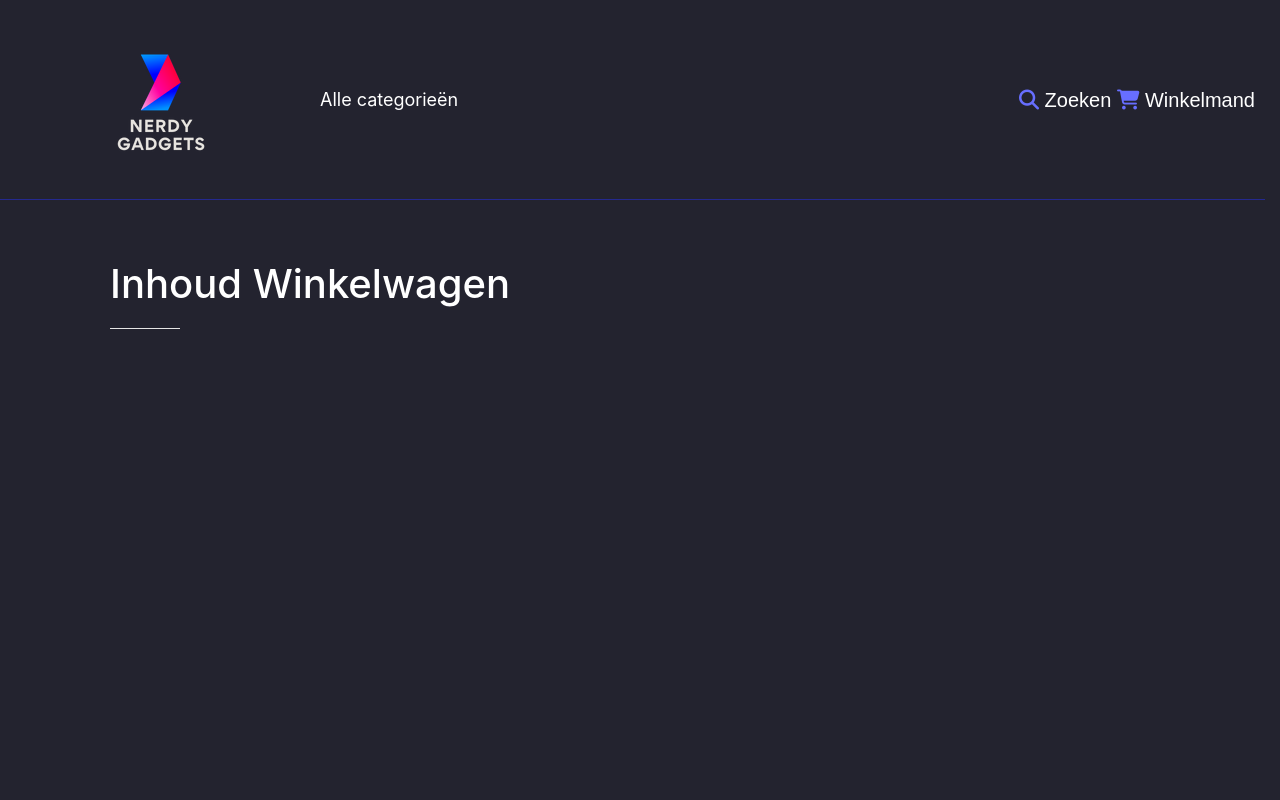
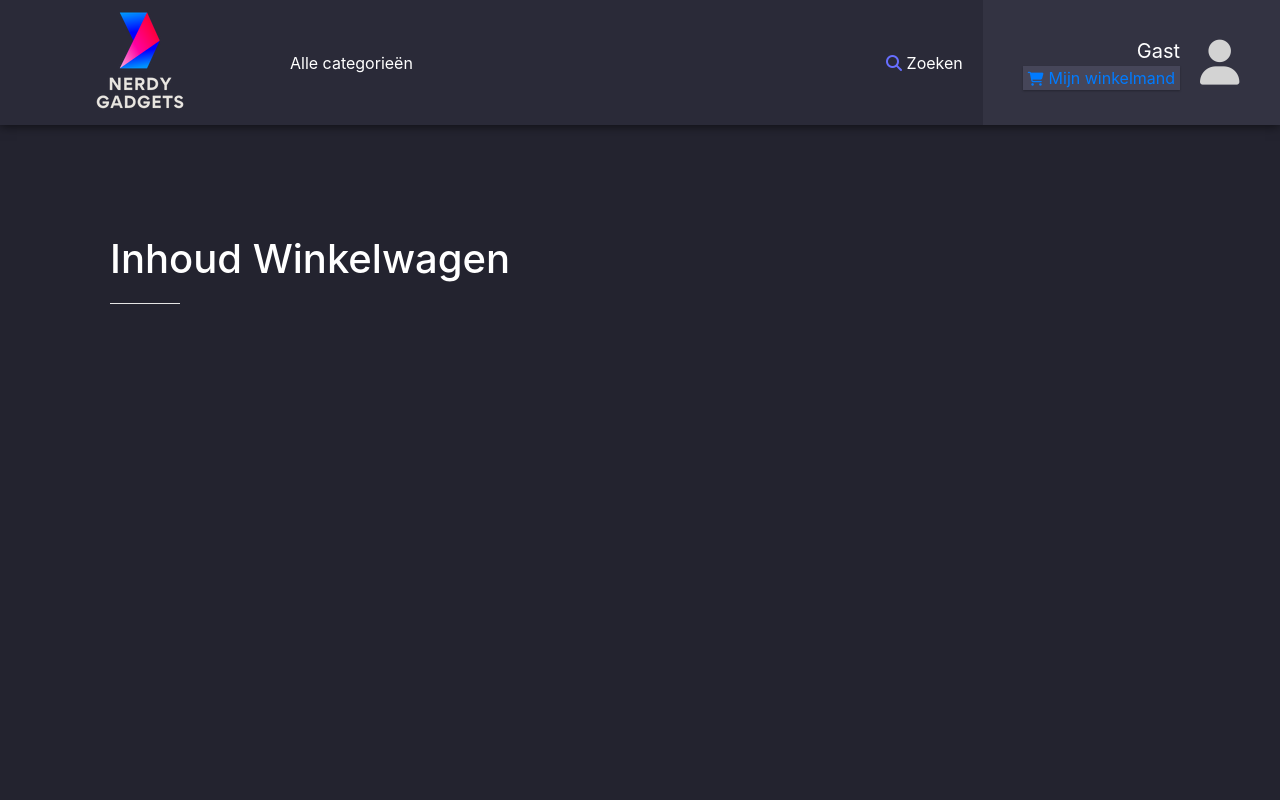
Before and after one commit to sandordost/NerdyGadgets, a PHP site: page /cart.php in a window 1280 px wide. Run offline with PHP 8.4, Linux system fonts and the light colour scheme; data that the repository does not hold is empty; some libraries are stand-ins or nearby versions; some web fonts are replaced.

Commit message:
Implemented new header
Oude header kon niet op gebouwd worden

```diff
--- /dev/null
+++ b/Public/CSS/new-header.css
@@ -0,0 +1,83 @@
+.new-header{
+    background-color:white;
+    width:100%;
+    height:125px;
+    display: flex;
+    justify-content: space-between;
+    background-color: rgb(42, 42, 56);
+    box-shadow: 0 1px 10px rgba(0, 0, 0, 0.63);
+}
+.new-header .left-bar{
+    display:flex;
+}
+
+.new-header .right-bar{
+    display: flex;
+    align-items: center;
+}
+
+.new-header .search-bar{
+    padding-right: 20px;
+}
+.new-header .logo{
+    display:flex;
+    align-items: center;
+}
+
+.new-header .categories{
+    display:flex;
+    justify-content: space-between;
+    align-items: center;
+    justify-self: flex-start;
+}
+
+.new-header .categories .category{
+    padding: 0 10px 0 10px;
+}
+
+#account-container{
+    float: right;
+    height: 100%;
+    display: flex;
+    justify-content: flex-end;
+    margin: 0;
+    background-color: rgb(51, 51, 66);
+}
+
+#account-container > #profile-info{
+    display: flex;
+    justify-content: center;
+    flex-direction: column;
+    align-items: flex-end;
+    padding-left:40px
+}
+
+#account-container #profile-image{
+    display:flex;
+    width:100px;
+    padding-left:20px;
+    align-items: center;
+}
+#account-container #profile-image .fa-user{
+    font-size:45px;
+    color: #d3d3d3;
+}
+#account-container #profile-info #account-naam, #mijn-winkelmand{
+
+}
+
+#account-container #profile-info #account-naam{
+    text-decoration: none;
+    color:white;
+    font-size:20px;
+}
+
+#account-container #profile-info #shopping-cart-container{
+    background-color: #464659;
+    padding: 0 5px 0 5px;
+    box-shadow: 0 1px 2px rgba(0, 0, 0, 0.28);
+}
+#account-container #profile-info #shopping-cart-container .search{
+    padding-right: 5px;
+    font-size:14px;
+}
--- a/Public/CSS/style.css
+++ b/Public/CSS/style.css
@@ -84,7 +84,8 @@ ul#ul-class-navigation li {
     border-bottom: 1px solid rgb(36, 41, 143);
 }
 #Content {
-    margin-top: 200px;
+    margin-top: 50px;
+    margin-right:0;
 }
 #FilterFrame {
     position: fixed;
--- a/header.php
+++ b/header.php
@@ -19,42 +19,51 @@ $databaseConnection = connectToDatabase();
     <link rel="stylesheet" href="Public/CSS/style.css" type="text/css">
     <link rel="stylesheet" href="Public/CSS/bootstrap.min.css" type="text/css">
     <link rel="stylesheet" href="Public/CSS/typekit.css">
+    <link rel="stylesheet" href="Public/CSS/new-header.css">
 </head>
 <body>
-<div class="Background">
-    <div class="row" id="Header">
-        <div class="col-2"><a href="./" id="LogoA">
-                <div id="LogoImage"></div>
-            </a></div>
-        <div class="col-8" id="CategoriesBar">
-            <ul id="ul-class">
+    <div class="new-header">
+        <div class="left-bar">
+            <div class="logo">
+                <a href="./">
+                    <img src="Public/ProductIMGHighRes/NerdyGadgetsLogo.png" alt="">
+                </a>
+            </div>
+            <div class="categories">
                 <?php
                 $HeaderStockGroups = getHeaderStockGroups($databaseConnection);
 
                 foreach ($HeaderStockGroups as $HeaderStockGroup) {
                     ?>
-                    <li>
+                    <div class="category">
                         <a href="browse.php?category_id=<?php print $HeaderStockGroup['StockGroupID']; ?>"
                            class="HrefDecoration"><?php print $HeaderStockGroup['StockGroupName']; ?></a>
-                    </li>
+                    </div>
                     <?php
                 }
                 ?>
-                <li>
+                <div class="category">
                     <a href="categories.php" class="HrefDecoration">Alle categorieën</a>
-                </li>
-            </ul>
+                </div>
+            </div>
         </div>
-<!-- code voor US3: zoeken -->
-
-        <ul id="ul-class-navigation">
-            <li>
+        <div class="right-bar">
+            <div class="search-bar">
                 <a href="browse.php" class="HrefDecoration"><i class="fas fa-search search"></i> Zoeken</a>
-            </li>
-            <li>
-                <a href="cart.php" class="HrefDecoration"><i class="fas fa-shopping-cart search"></i> Winkelmand</a>
-            </li>
-        </ul>
+            </div>
+            <div id="account-container">
+                <div id="profile-info">
+                    <a id="account-naam" href="test.php"> Gast</a>
+                    <div id="shopping-cart-container">
+                        <a id="mijn-winkelmand" href="cart.php" id="winkelmand"><i class="fas fa-shopping-cart search"></i>Mijn winkelmand</a>
+                    </div>
+                </div>
+                <div id="profile-image">
+                    <i class="fas fa-user"></i>
+                </div>
+            </div>
+        </div>
+    </div>
 
 <!-- einde code voor US3 zoeken -->
     </div>
```
Also changed, not shown: Public/old-header.php (added, +42 -0 lines), Public/Img/account.svg (added).
